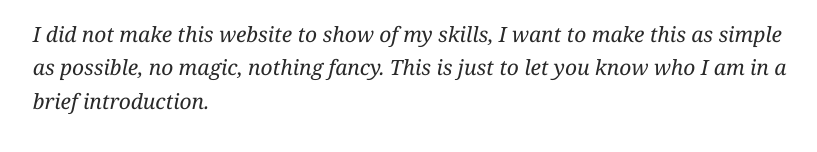
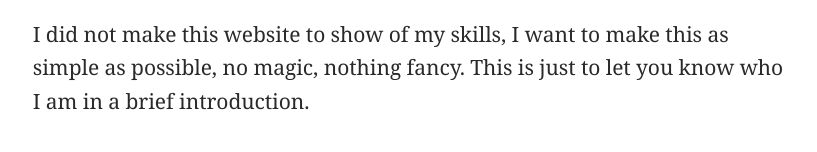
Before and after one commit to NorbertNader/norbertnader.github.io, a website: page index.html in a window 1280 px wide. Shown: the part 1081-1233 px from the top of the page, without its empty margins (228-1045 px from the left). Drawn offline with Linux system fonts and the light colour scheme.

Commit message:
Improve readability

```diff
--- a/index.html
+++ b/index.html
@@ -10,7 +10,7 @@
 		Hey there! I'm Norbert :)
 	</title>
 	<style type="text/css">
-		article, section {
+		article, section, figcaption {
 			font-family: Georgia,Cambria,"Times New Roman",Times,serif;
 			font-weight: 400;
     		font-size: 21px;
@@ -21,9 +21,11 @@
 		}
 		article {
 			padding: 100px 20%;
+		}
+		section, article {
 			font-style: normal;
 		}
-		section, figcaption {
+		figcaption {
 			font-style: italic;
 		}
 		img {
```
